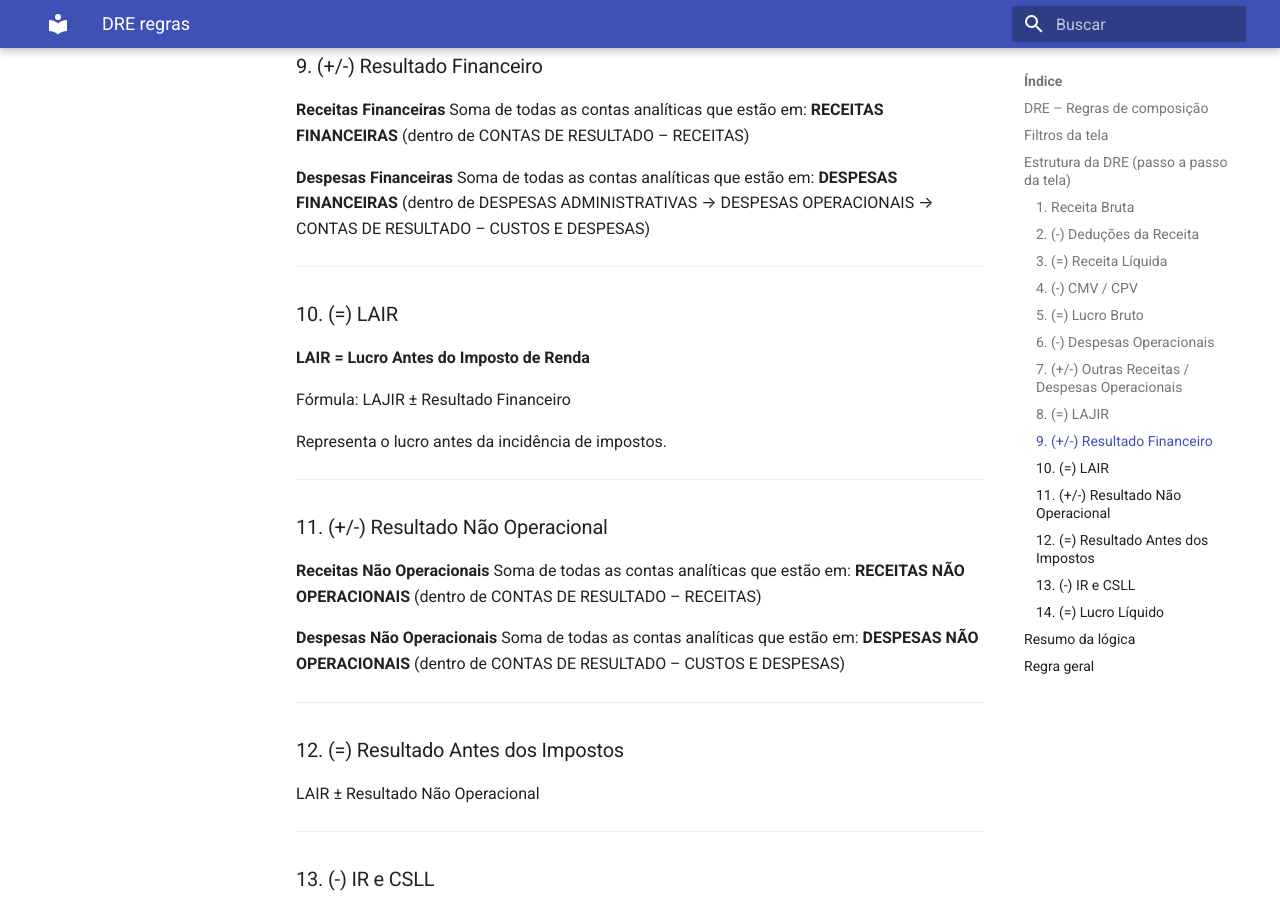
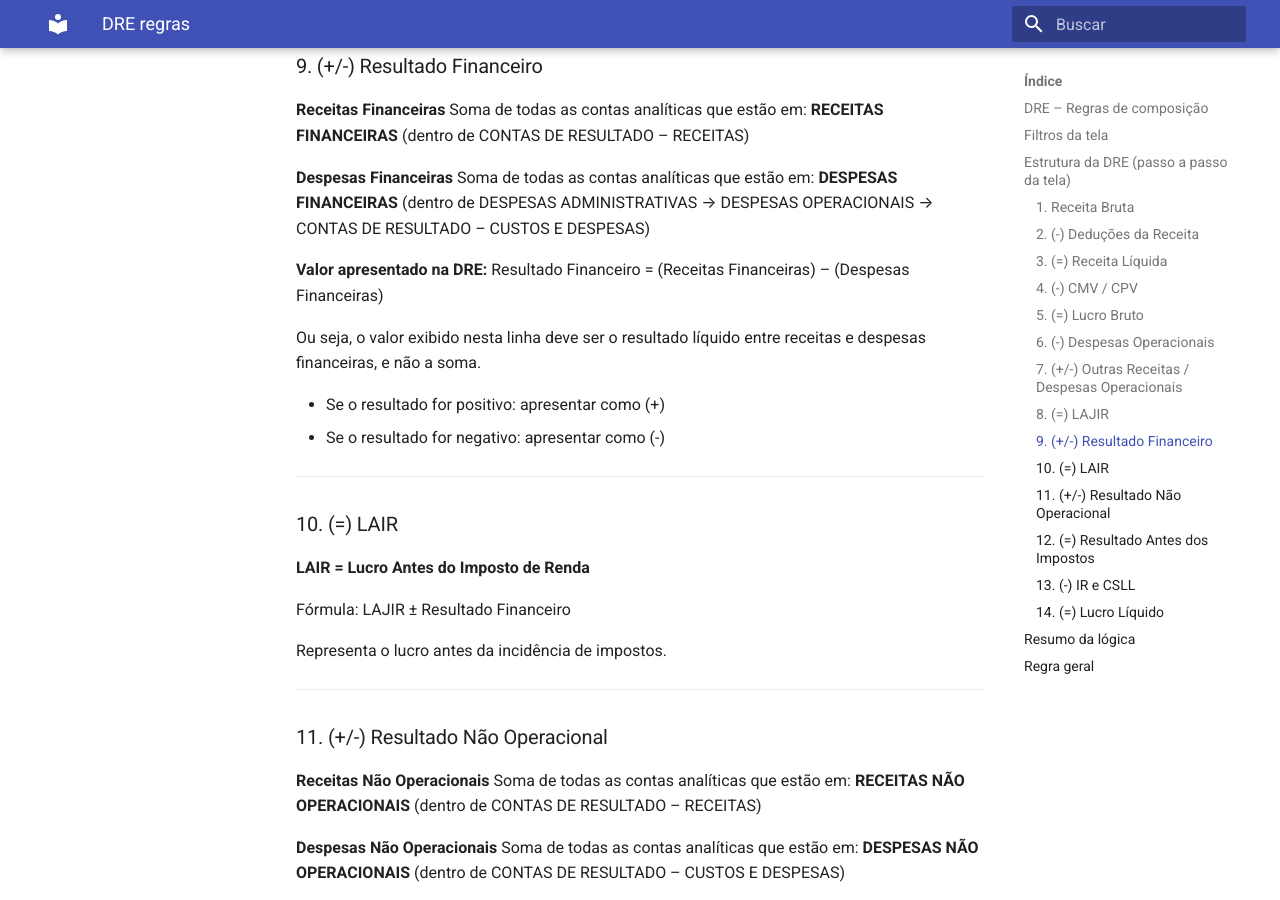
Before and after one commit to NES-Contabilidade-Integrada/doc-coins2026.1, an MkDocs documentation site: the page built from docs/requisitos/DRE-regras.md, in a window 1280 px wide and 900 px high, scrolled down 2373 px. Built offline with MkDocs 1.6.1 and Material for MkDocs 9.7.7, drawn with Linux system fonts in a browser that asks for light colours.

Commit message:
Update DRE-regras.md with Resultado Financeiro details
Clarify the calculation of Resultado Financeiro in DRE.

```diff
--- a/docs/requisitos/DRE-regras.md
+++ b/docs/requisitos/DRE-regras.md
@@ -114,6 +114,14 @@ Soma de todas as contas analíticas que estão em:
 **DESPESAS FINANCEIRAS**
 (dentro de DESPESAS ADMINISTRATIVAS → DESPESAS OPERACIONAIS → CONTAS DE RESULTADO – CUSTOS E DESPESAS)
 
+**Valor apresentado na DRE:**
+Resultado Financeiro = (Receitas Financeiras) – (Despesas Financeiras)
+
+Ou seja, o valor exibido nesta linha deve ser o resultado líquido entre receitas e despesas financeiras, e não a soma.
+
+* Se o resultado for positivo: apresentar como (+)
+* Se o resultado for negativo: apresentar como (-)
+
 ---
 
 ### 10. (=) LAIR
```
